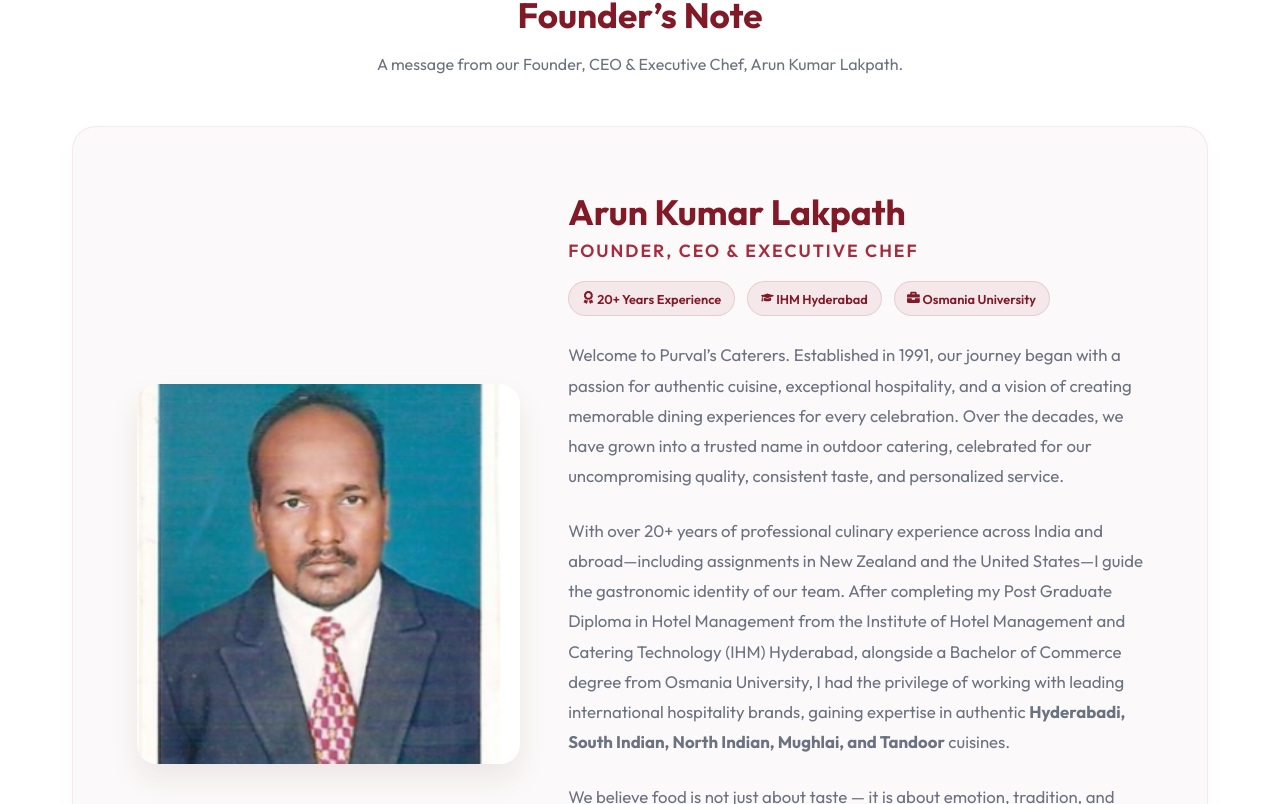
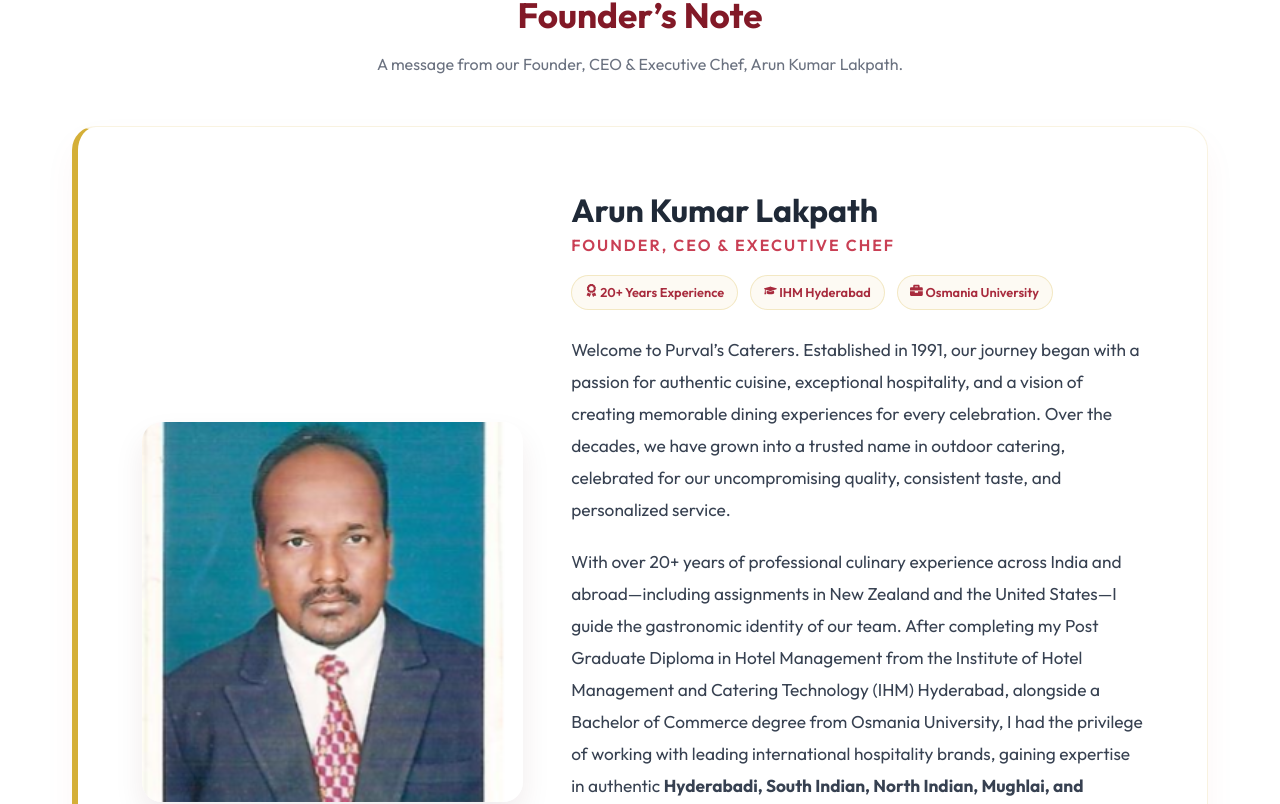
Before and after one commit to Vedabhavishya/PurvalCaters, a Next.js app: page /about in a window 1280 px wide. Shown: the part 1336-2140 px from the top of the page. Built offline with nearby package versions, Linux system fonts and the light colour scheme.

Commit message:
Highlight founder card container with gold left border and change chef name to slate charcoal

```diff
--- a/src/app/about/page.module.css
+++ b/src/app/about/page.module.css
@@ -150,11 +150,12 @@
   display: grid;
   grid-template-columns: 1fr;
   gap: 3rem;
-  background: var(--bg-main);
+  background: #ffffff;
   padding: 3rem 2rem;
   border-radius: 24px;
-  border: 1px solid rgba(168, 43, 61, 0.08);
-  box-shadow: 0 10px 30px rgba(0,0,0,0.02);
+  border: 1px solid rgba(212, 175, 55, 0.15); /* Soft gold border */
+  border-left: 6px solid var(--accent-gold); /* Prominent gold highlight bar */
+  box-shadow: 0 15px 35px rgba(168, 43, 61, 0.04);
   align-items: center;
   margin-top: 3rem;
 }
@@ -185,15 +186,15 @@
 }
 
 .chefName {
-  font-size: 2.2rem;
-  color: var(--primary-dark);
+  font-size: 2rem;
+  color: var(--text-main); /* Changed from deep red to soft slate charcoal */
   font-weight: 700;
   margin-bottom: 0.25rem;
 }
 
 .chefTitle {
-  font-size: 1.1rem;
-  color: var(--primary);
+  font-size: 1rem;
+  color: var(--primary-light);
   font-weight: 600;
   text-transform: uppercase;
   letter-spacing: 2px;
@@ -207,20 +208,20 @@
 }
 
 .chefTag {
-  background: rgba(168, 43, 61, 0.08);
-  color: var(--primary-dark);
+  background: rgba(212, 175, 55, 0.06);
+  color: var(--primary);
   font-size: 0.8rem;
   font-weight: 600;
   padding: 0.4rem 0.8rem;
   border-radius: 9999px;
-  border: 1px solid rgba(168, 43, 61, 0.15);
+  border: 1px solid rgba(212, 175, 55, 0.25);
 }
 
 .chefDesc {
-  font-size: 1.05rem;
-  line-height: 1.8;
-  color: var(--text-muted);
-  margin-bottom: 1.5rem;
+  font-size: 1.08rem;
+  line-height: 1.85;
+  color: #374151; /* Dark charcoal grey for high contrast and readability */
+  margin-bottom: 1.25rem;
 }
 
 /* Pax Capacity Banner */
```
